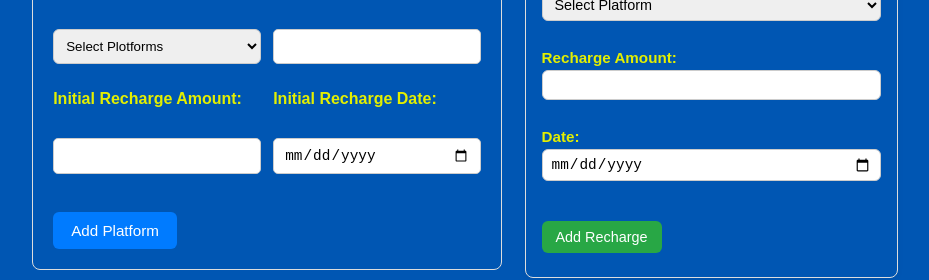
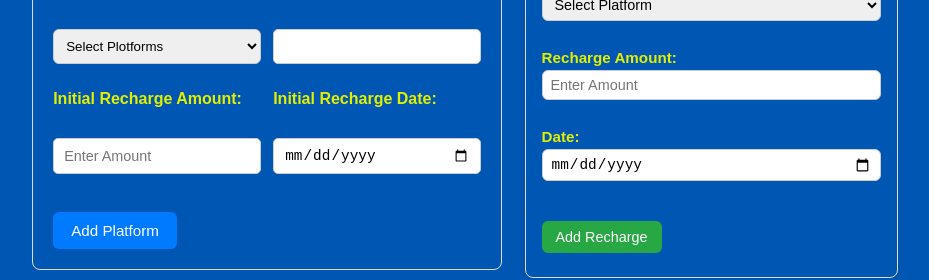
Before and after one commit to ravijain02/budget_track_app, a React (Create React App) app: page / in a window 1280 px wide. Shown: the part 179-459 px from the top of the page, without its empty margins (175-1104 px from the left). Built offline with nearby package versions, Linux system fonts and the light colour scheme.

Commit message:
Some minor changes

```diff
--- a/src/components/AppPlatformForm.jsx
+++ b/src/components/AppPlatformForm.jsx
@@ -75,6 +75,7 @@ export default function AddPlatformForm({ onAdd }) {
           value={rechargeAmount}
           onChange={(e) => setRechargeAmount(e.target.value)}
           min="0"
+          placeholder="Enter Amount"
           required
         />
         <input
--- a/src/components/RechargeForm.jsx
+++ b/src/components/RechargeForm.jsx
@@ -40,6 +40,7 @@ export default function RechargeForm({ platforms, onRecharge }) {
           value={amount}
           onChange={(e) => setAmount(e.target.value)}
           required
+          placeholder="Enter Amount"
         />
       </label>
 
```
